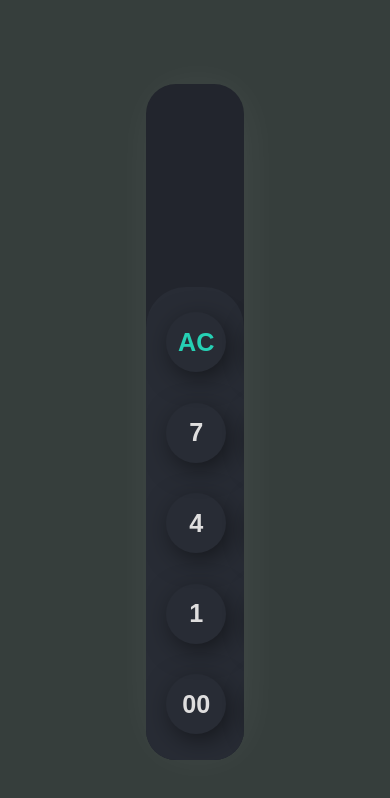
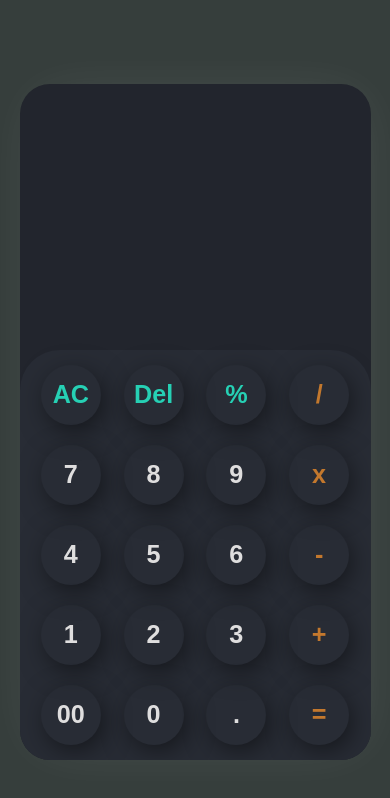
Before and after one commit to Glenn-Rhee/Calculator-react, a React (Vite) app: page / in a window 390 px wide. Shown: the top 798 px of the page. Built offline with nearby package versions, Linux system fonts and the light colour scheme.

Commit message:
Menambahkan mobile mode

```diff
--- a/src/App.css
+++ b/src/App.css
@@ -47,33 +47,41 @@ button.other {
   justify-content: center;
 }
 
+.container {
+  width: 90%;
+  height: 100%;
+  display: flex;
+  justify-content: center;
+  align-items: center;
+}
+
 .calculator {
   color: #dfdede;
-  width: 25%;
   border-radius: 30px;
-  height: 80%;
   background-color: #22252d;
   overflow: hidden;
   -webkit-box-shadow: 3px -1px 56px -21px rgba(255, 255, 255, 0.14);
   -moz-box-shadow: 3px -1px 56px -21px rgba(255, 255, 255, 0.14);
   box-shadow: 3px -1px 56px -21px rgba(255, 255, 255, 0.14);
-
+  display: flex;
+  flex-direction: column;
+  justify-content: end;
+  align-items: end;
+  min-width: 80%;
+  min-height: 80%;
 }
 
-.result {
+header {
+  width: 100%;
   display: flex;
   justify-content: end;
   align-items: end;
-  height: 30%;
-  padding: 20px;
+  flex-direction: column;
+  padding: 10px;
+  height: 180px;
 }
 
-.result .content {
-  text-align: end;
-  width: 100%;
-}
-
-.content>input {
+header>input {
   width: 100%;
   height: 2rem;
   font-size: 1.6em;
@@ -85,7 +93,7 @@ button.other {
   cursor: auto;
 }
 
-.content>h4 {
+header>h4 {
   font-size: 2.8em;
   font-weight: 700;
 }
@@ -95,10 +103,10 @@ button.other {
   width: 100%;
   height: 70%;
   display: grid;
-  grid-template-columns: repeat(4, 1fr);
+  grid-template-columns: repeat(4,1fr);
   gap: 20px;
+  padding: 15px 20px;
   place-items: center;
   border-top-right-radius: 40px;
   border-top-left-radius: 40px;
-  padding: 20px;
 }
--- a/src/App.jsx
+++ b/src/App.jsx
@@ -11,6 +11,7 @@ function App() {
   const [h5Value, setH5Value] = useState("");
 
   return (
+    <div className="container">
       <div className="calculator">
         <Result
           value={value}
@@ -32,6 +33,7 @@ function App() {
           h5Value={h5Value}
         />
       </div>
+    </div>
   );
 }
 
--- a/src/components/Result.jsx
+++ b/src/components/Result.jsx
@@ -67,11 +67,9 @@ export default function Result(props) {
   }
 
   return (
-    <div className="result">
-      <div className="content">
-        <input type="text" readOnly value={h5Value} maxLength="19" />
-        <h4>{newResult}</h4>
-      </div>
-    </div>
+    <header>
+      <input type="text" readOnly value={h5Value} maxLength="19" />
+      <h4>{newResult}</h4>
+    </header>
   );
 }
```
Lines whose indentation alone changed are shown as unchanged.
